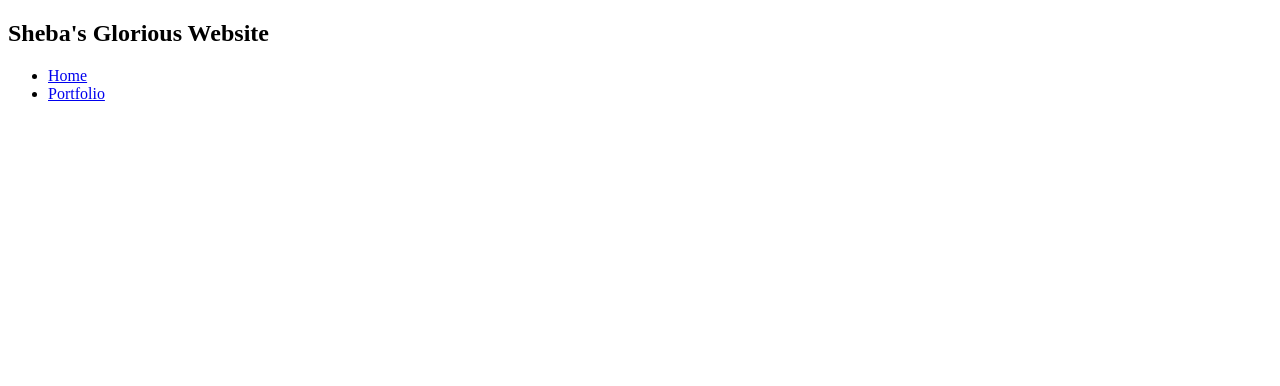
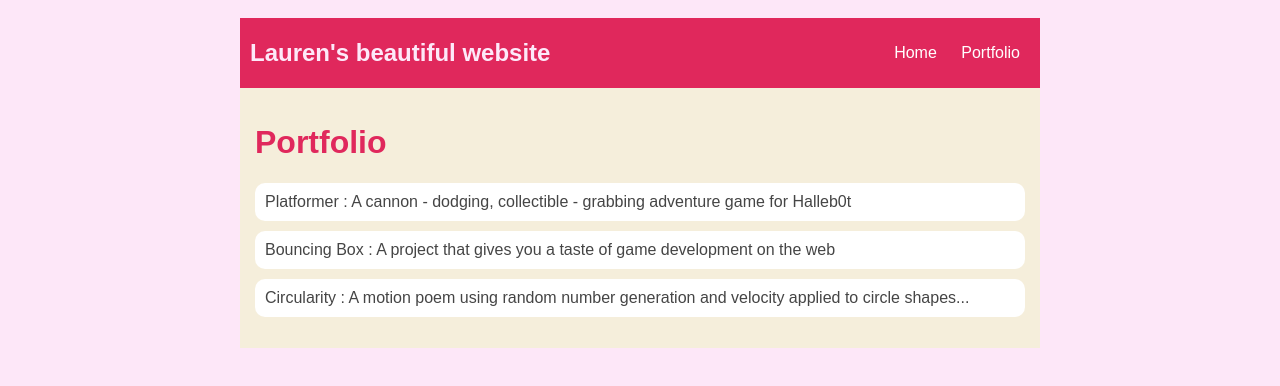
Before and after one commit to laurenbartels/laurenbartels.github.io, a plain HTML site: page portfolio.html in a window 1280 px wide. Drawn offline with Linux system fonts and the light colour scheme.

Commit message:
Change style

```diff
--- a/portfolio.html
+++ b/portfolio.html
@@ -2,13 +2,96 @@
 <html>
     <head>
         <title> Lauren's beautiful website </title>
+        <style>
+          body {
+              background: rgb(253, 231, 248);
+              color: rgb(155, 71, 71);
+              padding: 10px;
+              font-family: arial;
+          }
+          #all-contents {
+              max-width: 800px;
+              margin: auto;
+          }
+
+          /* navigation menu */
+          nav {
+              background: rgb(224, 40, 92);
+              margin: 0 auto;
+              display: flex;
+              padding: 10px;
+          }
+          nav h1 {
+              display: flex;
+              align-items: center;
+              color: rgb(253, 233, 249);
+              flex: 1;
+              margin: 0;
+          }
+          nav ul {
+              list-style-image: none;
+          }
+          nav li {
+              display: inline-block;
+              padding: 0 10px;
+          }
+          nav a {
+              text-decoration: none;
+              color: rgb(255, 255, 255);
+          }
+
+          /* main container area beneath menu */
+          main {
+              background: rgb(245, 238, 219);
+              display: flex;
+          }
+          .sidebar {
+              margin-right: 25px;
+              padding: 10px;
+          }
+          .sidebar img {
+              width: 200px;
+          }
+          .content {
+              flex: 1;
+              padding: 15px;
+          }
+          h2, h3 {
+              margin: 0px;
+          }
+                   /* portfolio styles */
+         .content h1 {
+             color: rgb(224, 40, 92);
+         }
+
+         #portfolio {
+             list-style-type: none;
+             padding-left: 0;
+         }
+
+         #portfolio li {
+             background: #fff;
+             padding: 10px;
+             border-radius: 10px;
+             margin-bottom: 10px;
+         }
+
+         #portfolio li:hover {
+             background: #eee;
+         }
+
+         #portfolio a {
+             text-decoration: none;
+             color: #454545;
+         }
+      </style>
     </head>
 
     <body>
       <div id="all-contents">
         <div id="all-contents">
             <nav>
-                <h1>Sheba's Glorious Website</h1>
+                <h1> Lauren's beautiful website </h1>
                 <ul id="nav-ul">
                    <li class="nav-li">
                    <a class="nav-a" href="index.html">Home</a>
@@ -18,6 +101,16 @@
                  </li>
              </ul>
          </nav>
+         <main>
+          <div class="content">
+            <h1>Portfolio</h1>
+            <ul id="portfolio">
+              <li><a href="projects/platformer/">Platformer : A cannon - dodging, collectible - grabbing adventure game for Halleb0t</a></li>
+              <li><a href="projects/bouncing-box/">Bouncing Box : A project that gives you a taste of game development on the web </a></li>
+              <li><a href="projects/circularity/">Circularity : A motion poem using random number generation and velocity applied to circle shapes...</a></li>
+            </ul>
+        </div>
+         </main>
      </div>
 
       </div>
```
Also changed, not shown: index.html (+52 -51 lines).
